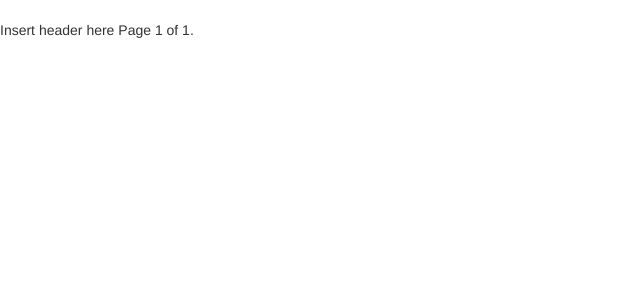
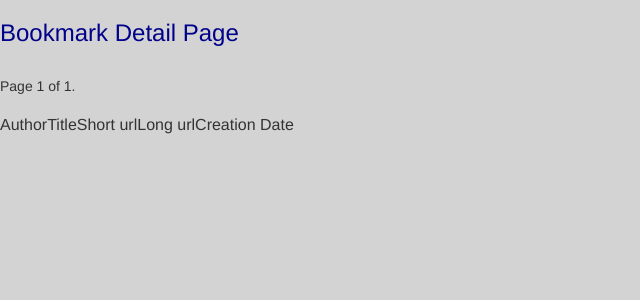
Before and after one commit to andrewmpierce/urly-bird, a Django app: a page that uses urly_bird/urly/templates/base.html in a window 1280 px wide. Shown: the top 300 px of the page, without its empty margins (0-640 px from the left). Run offline with Django 3.2, Linux system fonts and the light colour scheme; data that the repository does not hold is empty; some libraries are stand-ins or nearby versions.

Commit message:
Added style to base.html and an image to homepage.html.

```diff
--- a/urly_bird/urly/templates/base.html
+++ b/urly_bird/urly/templates/base.html
@@ -3,6 +3,16 @@
 <link rel="stylesheet" href="//maxcdn.bootstrapcdn.com/bootstrap/3.2.0/css/bootstrap.min.css">
 <link rel="stylesheet" href="//maxcdn.bootstrapcdn.com/bootstrap/3.2.0/css/bootstrap-theme.min.css">
 
+<head>
+  <title>Urly Bird</title>
+</head>
+
+<style>
+body {background-color:lightgrey;}
+h2 {color:darkblue;}
+h3 {color:darkblue;}
+</style>
+
 <body>
    {% block content %}
    {% endblock %}
--- a/urly_bird/urly/templates/urly/click_detail.html
+++ b/urly_bird/urly/templates/urly/click_detail.html
@@ -1,12 +1,27 @@
-{% extends 'base.html' %}
+{% extends "base.html" %}
 {% load bootstrap3 %}
 
 {% block content %}
-<h> Insert header here </h>
+<h3> Bookmark Detail Page </h3>
 
-{% for click in clicks %} {# Each "contact" is a Contact model object. #}
-    </br> {{ click.author }}
-    {{ click.title }} -- {{ click.short }} (originally - ) {{ click.orig }} -- {{ click.timestamp }}
+<table>
+  <tr>
+    <td>Author</td>
+    <td>Title</td>
+    <td>Short url</td>
+    <td>Long url</td>
+    <td>Creation Date</td>
+  </tr>
+{% for click in clicks %} {# Each "click" is a Click model object. #}
+<tr>
+<tr>
+  <td>{{ click.author }}&nbsp;</td>
+  <td>{{ click.title }}&nbsp;</td>
+  <td>{{ click.short }}&nbsp;</td>
+  <td>{{ click.orig }}&nbsp;</td>
+  <td>{{ click.timestamp }}</td>
+</tr>
+<tr>
 {% endfor %}
 
 <div class="pagination">
@@ -20,14 +35,8 @@
         </span>
 
         {% if clicks.has_next %}
-            <a href="?page={{ clicks.next_page_number }}">next</a>
+            <a href="?page={{ clicks.next_page_number }}">Next</a>
         {% endif %}
     </span>
 </div>
 {% endblock %}
-
-
-
-
-{# <a href="{% url 'click_detail' click.author.pk %}">{{ click.author }}</a></b> -- {{ click.short }}
-  <small>({{ click.timestamp }})</small> #}
--- a/urly_bird/urly_bird/urls.py
+++ b/urly_bird/urly_bird/urls.py
@@ -20,5 +20,5 @@ from django.contrib import admin
 
 urlpatterns = [
     url(r'^admin/', include(admin.site.urls)),
-    url(r'', include('urly.urls')),
+    url(r'^', include('urly.urls')),
 ]
```
Also changed, not shown: urly_bird/urly/templates/urly/homepage.html (+8 -5 lines).
